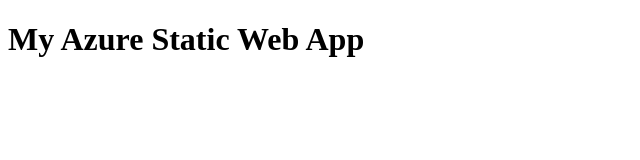
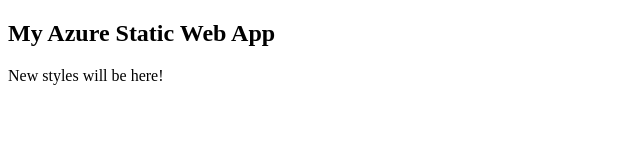
Before and after one commit to JanneMattila/azure-static-web-app, a plain HTML site: page index.html in a window 1280 px wide. Shown: the whole page, without its empty margins (0-640 px from the left). Drawn offline with Linux system fonts and the light colour scheme.

Commit message:
Update index.html

```diff
--- a/index.html
+++ b/index.html
@@ -6,6 +6,9 @@
   <title>My Azure Static Web App</title>
 </head>
 <body>
-    <h1>My Azure Static Web App</h1>
+    <h2>My Azure Static Web App</h2>
+    <p>
+      New styles will be here!
+    </p>
 </body>
 </html>
```
